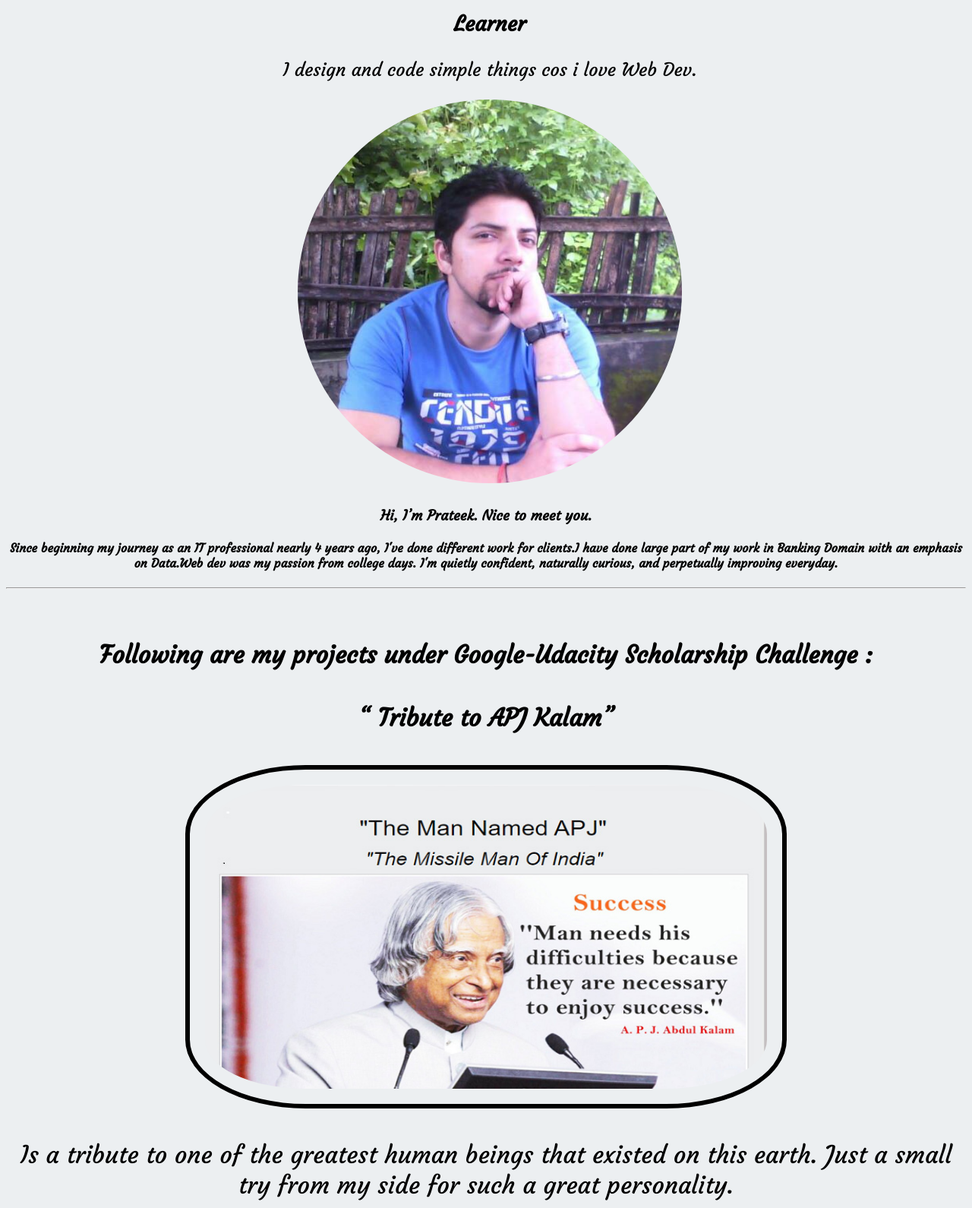
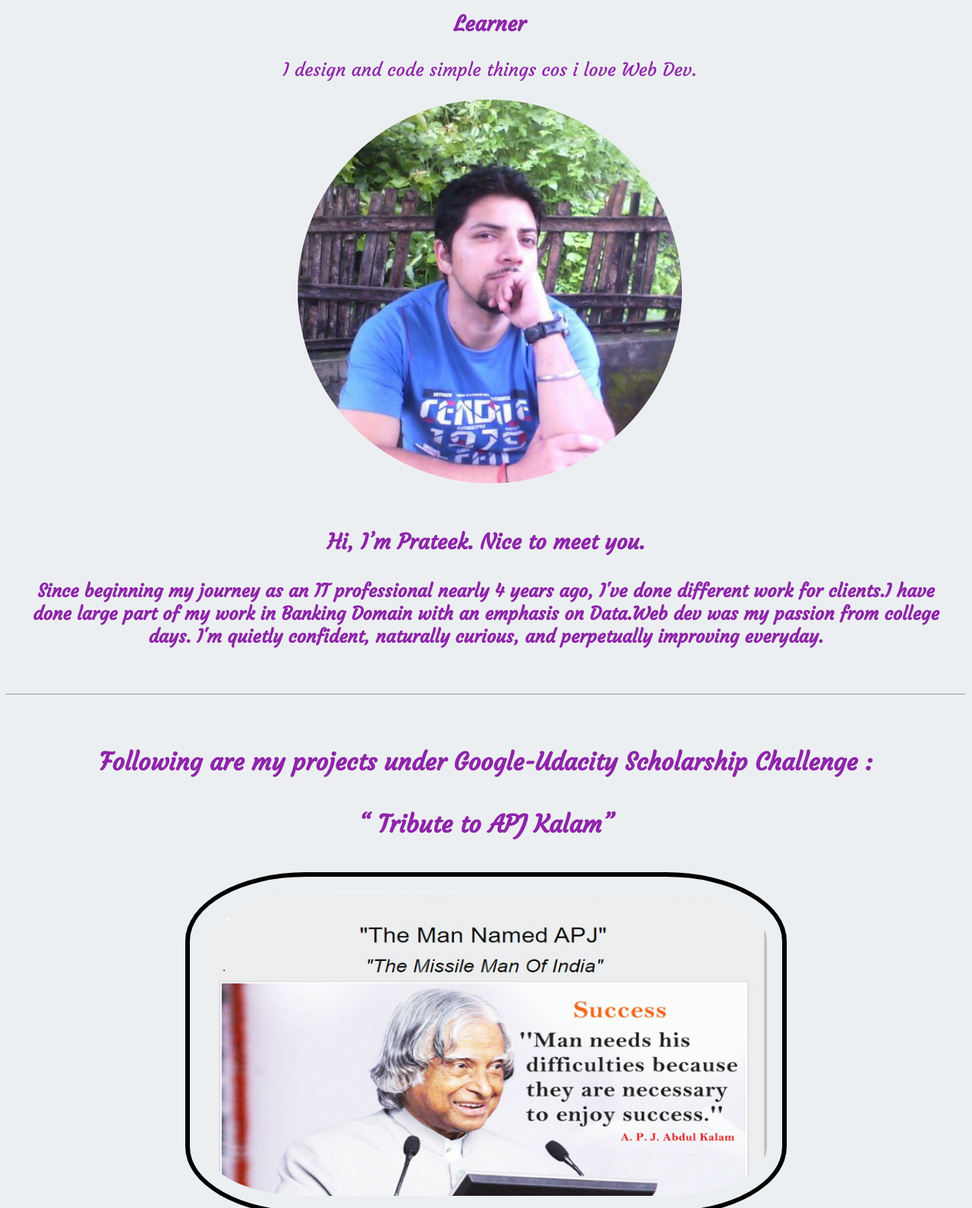
Before and after one commit to Prateek-Tewari/Portfolio, a plain HTML site: page index.html in a window 1280 px wide. Shown: the part 241-1831 px from the top of the page at 76% size. Drawn offline with Linux system fonts and the light colour scheme; a script that the page names is missing.

Commit message:
Latest Structure

```diff
--- a/index.html
+++ b/index.html
@@ -1,4 +1,4 @@
-<!DOCTYPE html>
+<!doctype html>
 <html lang="en">
 
 <head>
@@ -6,84 +6,118 @@
   <meta http-equiv="X-UA-Compatible" content="IE=edge">
   <title>Portfolio</title>
   <meta name="viewport" content="width=device-width, initial-scale=1">
-  <link rel="stylesheet" type="text/css" media="screen" href="css/main.css" />
+  <link rel="stylesheet" type="text/css" media="screen" href="css/main.css">
   <link rel="stylesheet" href="https://cdnjs.cloudflare.com/ajax/libs/font-awesome/4.7.0/css/font-awesome.min.css">
   <link href="https://fonts.googleapis.com/css?family=Courgette" rel="stylesheet">
   <script src="main.js"></script>
 </head>
 
 <body>
+
   <header>
     <img src="icon/48X48.ico" alt="icon">
   </header>
-  <section class=info>
+
+  <section class="info color">
     <p>
       <h1>Front-end Developer</h1>
       <h2>Data Enthusiast</h2>
-    <h3>Learner</h3></p>
-   <article><p>I design and code simple things cos i love Web Dev.</p></article>
-    <img src="img/Me2.jpg" id=hero-img alt="my-image">
+      <h3>Learner</h3>
+    </p>
+    <article>
+      <p>I design and code simple things cos i love Web Dev.</p>
+    </article>
+    <img src="img/Me2.jpg" id="hero-img" alt="my-image">
   </section>
 
-  <section id=more-info>
+  <section class="more-info color">
     <article>
       <p>
         <h3>Hi, I’m Prateek. Nice to meet you.</h3>
-      <h4>Since beginning my journey as an IT professional nearly 4 years ago, I've done different work for clients.I have done
-        large part of my work in Banking Domain with an emphasis on Data.Web dev was my passion from college days. I'm quietly
-        confident, naturally curious, and perpetually improving everyday.</h4></p>
+        <h4>Since beginning my journey as an IT professional nearly 4 years ago, I've done different work for clients.I have
+          done large part of my work in Banking Domain with an emphasis on Data.Web dev was my passion from college days.
+          I'm quietly confident, naturally curious, and perpetually improving everyday.</h4>
+      </p>
     </article>
   </section>
+
   <hr>
 
-    <section class=project-info>
-      <p><h4>Following are my projects under Google-Udacity Scholarship Challenge :</h4>
+  <section class="project-info color">
+    <p>
+      <h4>Following are my projects under Google-Udacity Scholarship Challenge :</h4>
       <h4>
         <q>
           Tribute to APJ Kalam</q>
       </h4>
     </p>
-    <a href="https://codepen.io/Prateek-Tewari/full/YZQyMO/"><img src="img/APJ.jpg" alt="Tribute"></a>
-    <article> <p> Is a tribute to one of the greatest human beings that existed on this earth. Just a small try from my side for such
-      a great personality.</p></article>
+    <a href="https://codepen.io/Prateek-Tewari/full/YZQyMO/">
+      <img src="img/APJ.jpg" alt="Tribute">
+    </a>
+    <article>
+      <p> Is a tribute to one of the greatest human beings that existed on this earth. Just a small try from my side for such
+        a great personality.</p>
+    </article>
   </section>
+
   <hr>
-    <section class=project-info>
+
+  <section class="project-info color">
     <p>
       <h4>
         <q> Animal Trading Card</q>
       </h4>
     </p>
     <a href="https://codepen.io/Prateek-Tewari/full/YayGqJ/">
-    <img src="img/Kurama_edited.jpg" alt="Kurama"></a>
-    <article> <p>Being a Naruto Fan,one cannot run away from Kurama and that's what my animal trading card was all about.</p></article>
+      <img src="img/Kurama_edited.jpg" alt="Kurama">
+    </a>
+    <article>
+      <p>Being a Naruto Fan,one cannot run away from Kurama and that's what my animal trading card was all about.</p>
+    </article>
   </section>
+
   <hr>
-    <section class=project-info>
+
+  <section class="project-info color">
     <p>
       <h4>
         <q> Pixel Art Maker Project</q>
       </h4>
     </p>
-    <a href="https://codepen.io/Prateek-Tewari/full/OZxdxx/"><img src="img/PAM.png" alt="Pixel Art Maker"></a>
+    <a href="https://codepen.io/Prateek-Tewari/full/OZxdxx/">
+      <img src="img/PAM.png" alt="Pixel Art Maker">
+    </a>
     <article>
       <p>Pixel Art Maker, a fun mini game and challenging at the same time to make.It made me think about my jQuery and Javascript
-      skills.</p>
+        skills.
+      </p>
     </article>
   </section>
+
   <hr>
 
   <footer>
+
     <p>
-      <h5>Let's Connect,Show some
+      <h5 class="color">Let's Connect,Show some
         <i class="fa fa-heartbeat" style="font-size:36px;color:red"></i>:</h5>
     </p>
+
     <p>
-      <a href="https://www.facebook.com/neowelkin"><i class="fa fa-facebook-square" style="font-size:48px;"></i></a>
-      <a href="https://twitter.com/neowelkin"><i class="fa fa-twitter-square" style="font-size:48px;"></i></a>
-      <a href="https://github.com/Prateek-Tewari"><i class="fa fa-github-square" style="font-size:48px;"></i></a>
-      <a href=" https://codepen.io/Prateek-Tewari/"> <i class="fa fa-codepen" style="font-size:48px;"></i></a>
+      <a href="https://www.facebook.com/neowelkin">
+        <i class="fa fa-facebook-square" style="font-size:48px;"></i>
+      </a>
+      <a href="https://twitter.com/neowelkin">
+        <i class="fa fa-twitter-square" style="font-size:48px;"></i>
+      </a>
+      <a href="https://github.com/Prateek-Tewari">
+        <i class="fa fa-github-square" style="font-size:48px;"></i>
+      </a>
+      <a href=" https://codepen.io/Prateek-Tewari/">
+        <i class="fa fa-codepen" style="font-size:48px;"></i>
+      </a>
     </p>
+
   </footer>
 </body>
 
```
Lines whose indentation alone changed are shown as unchanged.
